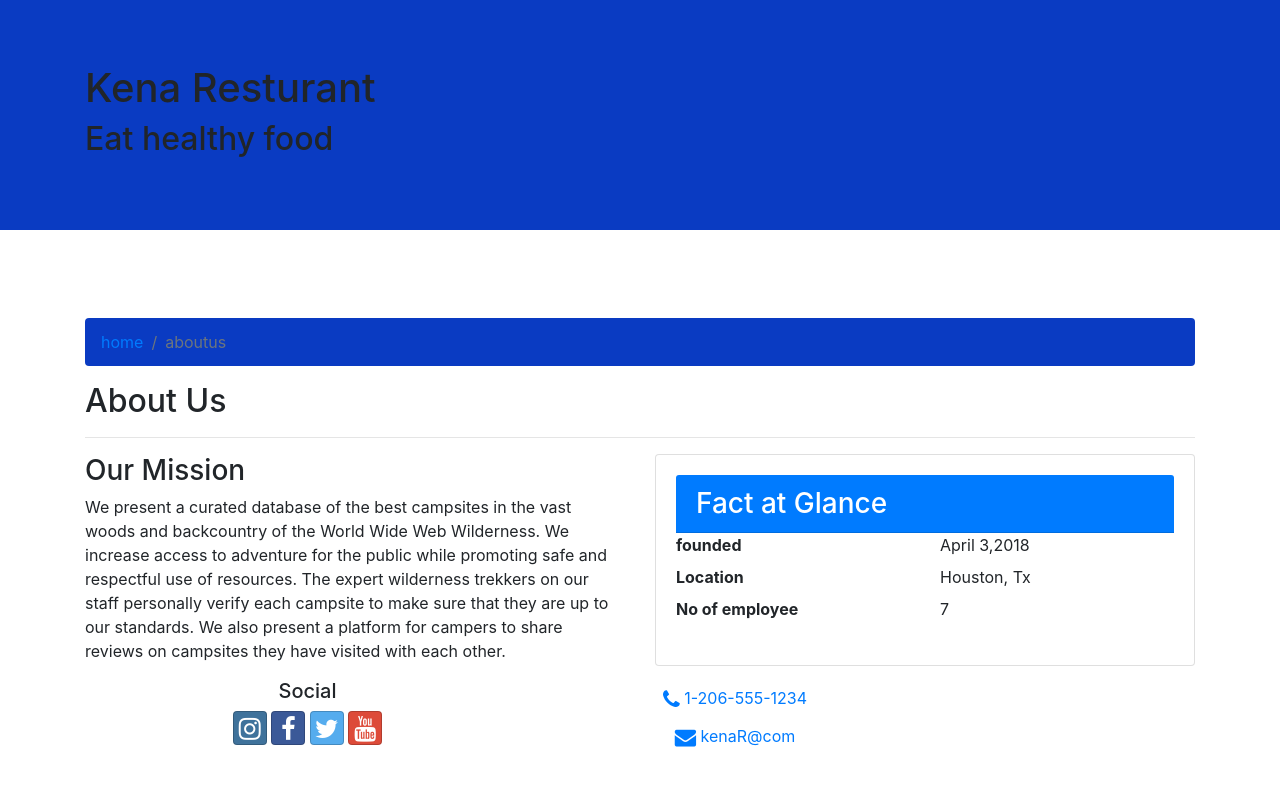
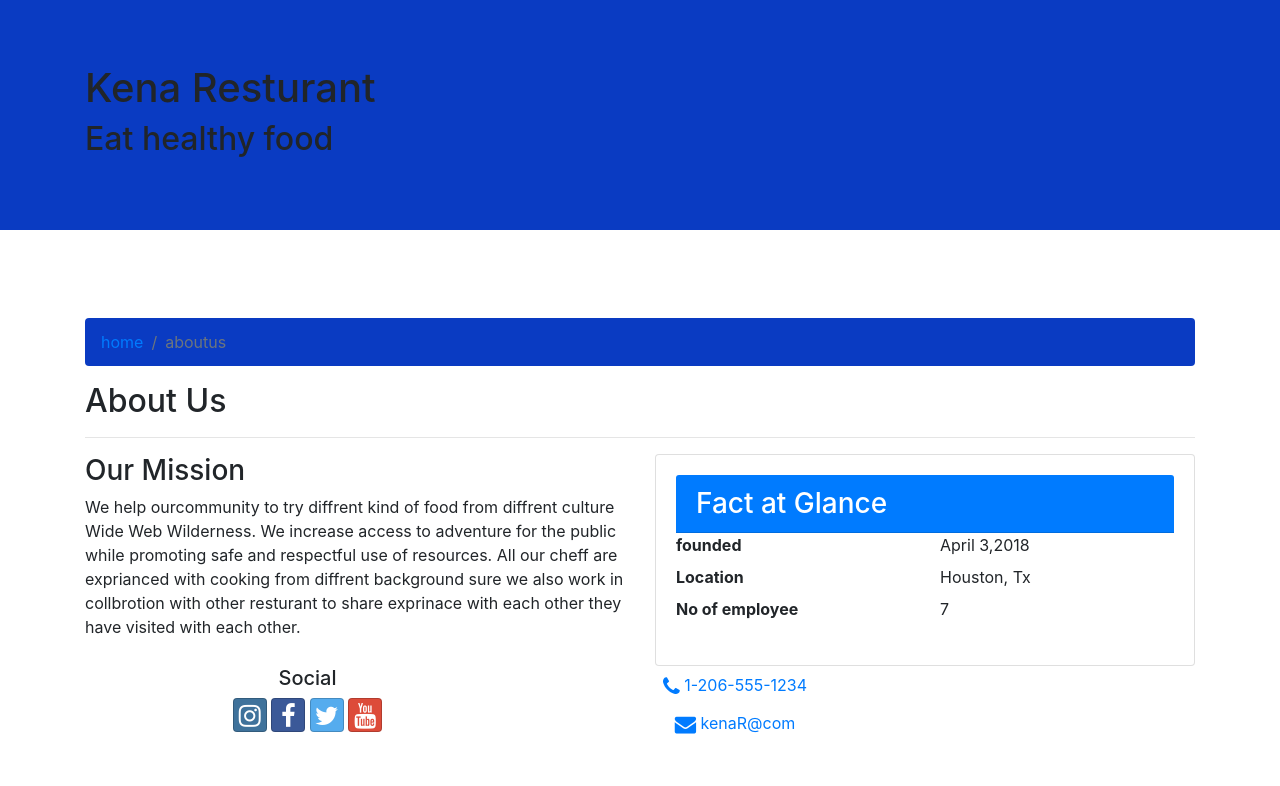
Before and after one commit to hashim20201/myproject, a website: page Aboutus.html in a window 1280 px wide. Drawn offline with nearby package versions, Linux system fonts and the light colour scheme.

Commit message:
aboutus added

```diff
--- a/Aboutus.html
+++ b/Aboutus.html
@@ -73,14 +73,13 @@
         <div class="row row-content">
             <div class="col-sm-6">
                 <h3>Our Mission</h3>
-                <p>We present a curated database of the best campsites in the vast woods and backcountry of the World
+                <p>We help ourcommunity to try diffrent kind of food from diffrent culture
                     Wide
                     Web Wilderness. We increase access to adventure for the public while promoting safe and respectful
                     use
-                    of resources. The expert wilderness trekkers on our staff personally verify each campsite to make
+                    of resources. All our cheff are exprianced with cooking from diffrent background
                     sure
-                    that they are up to our standards. We also present a platform for campers to share reviews on
-                    campsites
+                    we also work in collbrotion with other resturant to share exprinace with each other
                     they have visited with each other.</p>
             </div>
 
```
Also changed, not shown: contact.html (+1 -1 lines).
